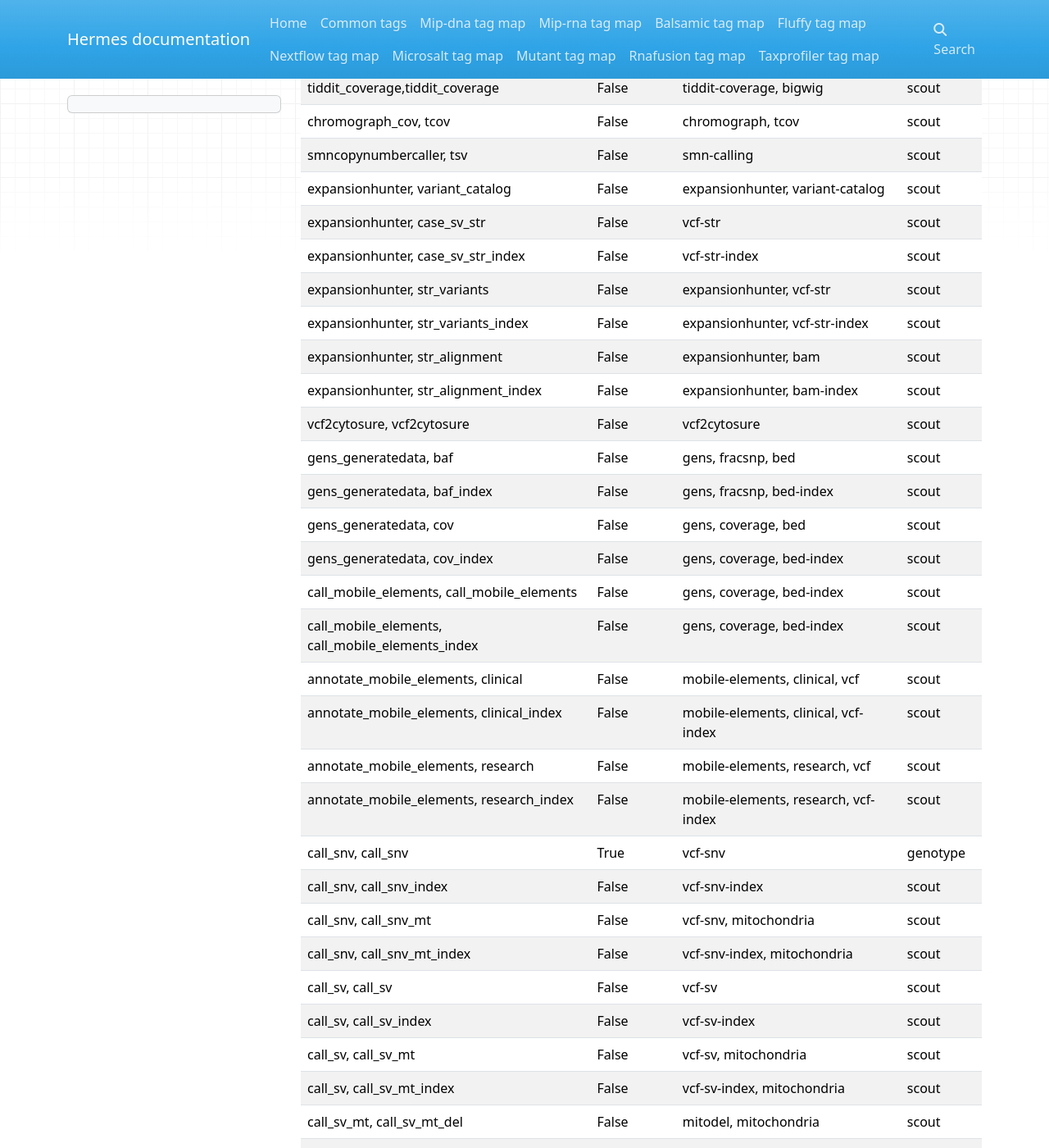
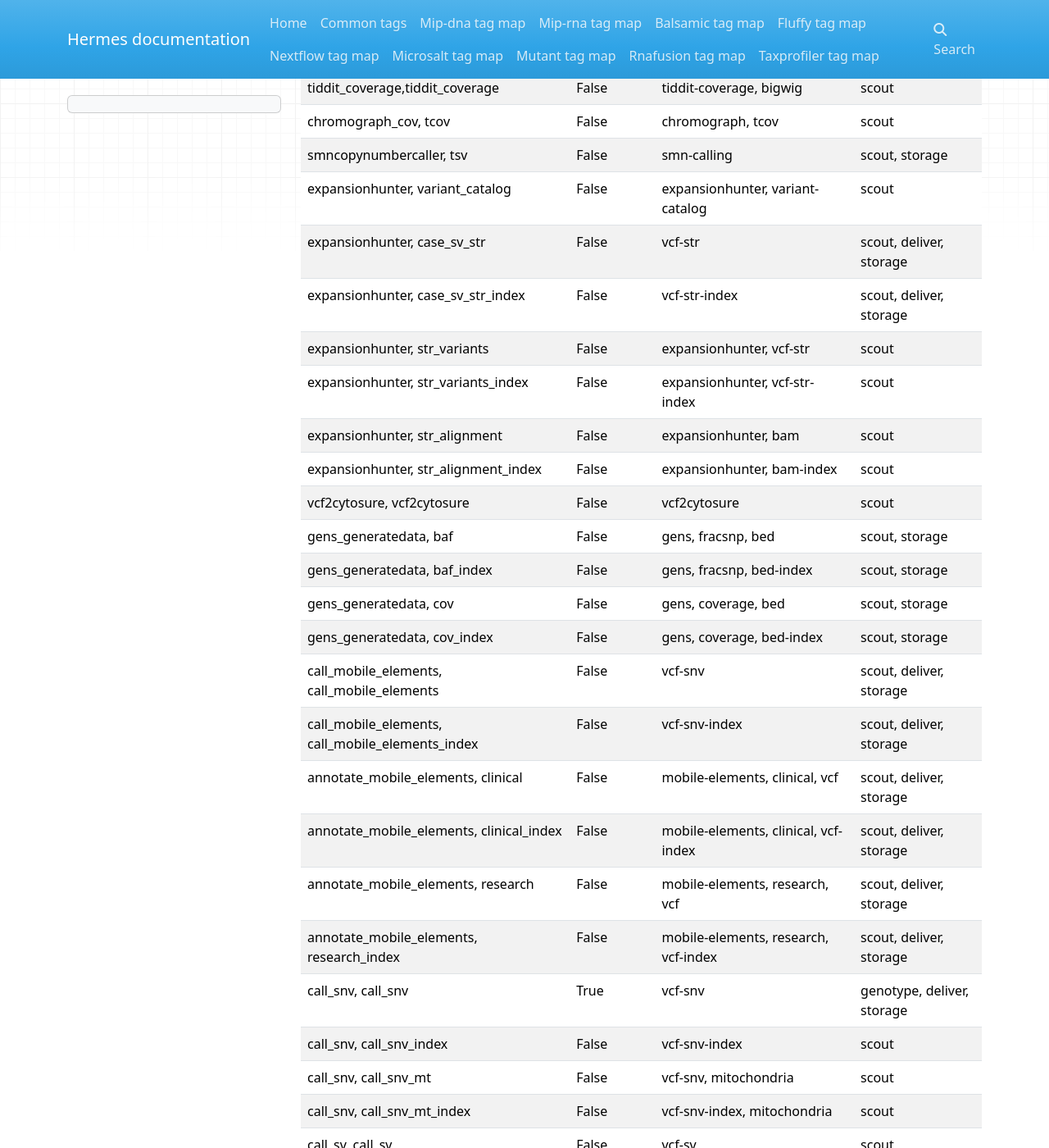
Before and after one commit to Clinical-Genomics/hermes, an MkDocs documentation site: the page built from docs/raredisease_map.md, in a window 1280 px wide and 1400 px high, scrolled down 234 px. Shown: the whole window at 82% size. Built offline with MkDocs 1.6.1, drawn with Linux system fonts in a browser that asks for light colours; nearby versions of some CDN libraries; some of the changed text lies outside the part shown.

Commit message:
add long-term storage and clinical delivery tags corresponding to mip

```diff
--- a/docs/raredisease_map.md
+++ b/docs/raredisease_map.md
@@ -6,26 +6,26 @@
 | alignment, alignment_mt_index                     | False       | cram-mt                                 | scout        |
 | tiddit_coverage,tiddit_coverage                   | False       | tiddit-coverage, bigwig                 | scout        |
 | chromograph_cov, tcov                             | False       | chromograph, tcov                       | scout        |
-| smncopynumbercaller, tsv                          | False       | smn-calling                             | scout        |
+| smncopynumbercaller, tsv                          | False       | smn-calling                             | scout, storage        |
 | expansionhunter, variant_catalog                  | False       | expansionhunter, variant-catalog        | scout        |
-| expansionhunter, case_sv_str                      | False       | vcf-str                                 | scout        |
-| expansionhunter, case_sv_str_index                | False       | vcf-str-index                           | scout        |
+| expansionhunter, case_sv_str                      | False       | vcf-str                                 | scout, deliver, storage        |
+| expansionhunter, case_sv_str_index                | False       | vcf-str-index                           | scout, deliver, storage        |
 | expansionhunter, str_variants                     | False       | expansionhunter, vcf-str                | scout        |
 | expansionhunter, str_variants_index               | False       | expansionhunter, vcf-str-index          | scout        |
 | expansionhunter, str_alignment                    | False       | expansionhunter, bam                    | scout        |
 | expansionhunter, str_alignment_index              | False       | expansionhunter, bam-index              | scout        |
 | vcf2cytosure, vcf2cytosure                        | False       | vcf2cytosure                            | scout        |
-| gens_generatedata, baf                            | False       | gens, fracsnp, bed                      | scout        |
-| gens_generatedata, baf_index                      | False       | gens, fracsnp, bed-index                | scout        |
-| gens_generatedata, cov                            | False       | gens, coverage, bed                     | scout        |
-| gens_generatedata, cov_index                      | False       | gens, coverage, bed-index               | scout        |
-| call_mobile_elements, call_mobile_elements        | False       | gens, coverage, bed-index               | scout        |
-| call_mobile_elements, call_mobile_elements_index  | False       | gens, coverage, bed-index               | scout        |
-| annotate_mobile_elements, clinical                | False       | mobile-elements, clinical, vcf          | scout        |
-| annotate_mobile_elements, clinical_index          | False       | mobile-elements, clinical, vcf-index    | scout        |
-| annotate_mobile_elements, research                | False       | mobile-elements, research, vcf          | scout        |
-| annotate_mobile_elements, research_index          | False       | mobile-elements, research, vcf-index    | scout        |
-| call_snv, call_snv                                | True        | vcf-snv                                 | genotype     |
+| gens_generatedata, baf                            | False       | gens, fracsnp, bed                      | scout, storage        |
+| gens_generatedata, baf_index                      | False       | gens, fracsnp, bed-index                | scout, storage        |
+| gens_generatedata, cov                            | False       | gens, coverage, bed                     | scout, storage        |
+| gens_generatedata, cov_index                      | False       | gens, coverage, bed-index               | scout, storage        |
+| call_mobile_elements, call_mobile_elements        | False       | vcf-snv                                 | scout, deliver, storage        |
+| call_mobile_elements, call_mobile_elements_index  | False       | vcf-snv-index                           | scout, deliver, storage        |
+| annotate_mobile_elements, clinical                | False       | mobile-elements, clinical, vcf          | scout, deliver, storage        |
+| annotate_mobile_elements, clinical_index          | False       | mobile-elements, clinical, vcf-index    | scout, deliver, storage        |
+| annotate_mobile_elements, research                | False       | mobile-elements, research, vcf          | scout, deliver, storage        |
+| annotate_mobile_elements, research_index          | False       | mobile-elements, research, vcf-index    | scout, deliver, storage        |
+| call_snv, call_snv                                | True        | vcf-snv                                 | genotype, deliver, storage     |
 | call_snv, call_snv_index                          | False       | vcf-snv-index                           | scout        |
 | call_snv, call_snv_mt                             | False       | vcf-snv, mitochondria                   | scout        |
 | call_snv, call_snv_mt_index                       | False       | vcf-snv-index, mitochondria             | scout        |
@@ -39,18 +39,18 @@
 | call_sv_mt, eklipse_genes                         | False       | eklipse-genes, mitochondria             | scout        |
 | annotate_sv, svdbquery                            | False       | svdbquery, vcf                          | scout        |
 | annotate_sv, svdbquery_index                      | False       | svdbquery, vcf-index                    | scout        |
-| rank_and_filter, snv_clinical                     | True        | vcf-snv-clinical                        | scout        |
-| rank_and_filter, snv_clinical_index               | True        | vcf-snv-clinical-index                  | scout        |
-| rank_and_filter, snv_research                     | True        | vcf-snv-research                        | scout        |
-| rank_and_filter, snv_research_index               | True        | vcf-snv-research-index                  | scout        |
-| rank_and_filter, sv_clinical                      | True        | vcf-sv-clinical                         | scout        |
-| rank_and_filter, sv_clinical_index                | True        | vcf-sv-clinical-index                   | scout        |
-| rank_and_filter, sv_research                      | True        | vcf-sv-research                         | scout        |
-| rank_and_filter, sv_research_index                | True        | vcf-sv-research-index                   | scout        |
-| rank_and_filter, mt_clinical                      | True        | vcf-sv-clinical, mitochondria           | scout        |
-| rank_and_filter, mt_clinical_index                | True        | vcf-sv-clinical-index, mitochondria     | scout        |
-| rank_and_filter, mt_research                      | True        | vcf-sv-research, mitochondria           | scout        |
-| rank_and_filter, mt_research_index                | True        | vcf-sv-research-index, mitochondria     | scout        |
+| rank_and_filter, snv_clinical                     | True        | vcf-snv-clinical                        | scout, deliver, storage        |
+| rank_and_filter, snv_clinical_index               | True        | vcf-snv-clinical-index                  | scout, deliver, storage        |
+| rank_and_filter, snv_research                     | True        | vcf-snv-research                        | scout, deliver, storage        |
+| rank_and_filter, snv_research_index               | True        | vcf-snv-research-index                  | scout, deliver, storage        |
+| rank_and_filter, sv_clinical                      | True        | vcf-sv-clinical                         | scout, deliver, storage        |
+| rank_and_filter, sv_clinical_index                | True        | vcf-sv-clinical-index                   | scout, deliver, storage        |
+| rank_and_filter, sv_research                      | True        | vcf-sv-research                         | scout, deliver, storage        |
+| rank_and_filter, sv_research_index                | True        | vcf-sv-research-index                   | scout, deliver, storage        |
+| rank_and_filter, mt_clinical                      | True        | vcf-sv-clinical, mitochondria           | scout, deliver, storage        |
+| rank_and_filter, mt_clinical_index                | True        | vcf-sv-clinical-index, mitochondria     | scout, deliver, storage        |
+| rank_and_filter, mt_research                      | True        | vcf-sv-research, mitochondria           | scout, deliver, storage        |
+| rank_and_filter, mt_research_index                | True        | vcf-sv-research-index, mitochondria     | scout, deliver, storage        |
 | ngsbits_samplegender, ngsbits_samplegender        | True        | ngsbits                                 | scout        |
 | peddy, peddy                                      | True        | peddy, ped                              | audit, scout |
 | ped_check, peddy_ar                               | True        | peddy, ped-check                        | audit, scout |
@@ -64,8 +64,8 @@
 | annotate_snv_mt, halogrep                         | False       | halogrep                                | scout        |
 | chromograph_rhoviz, autozyg                       | False       | chromograph, autozyg                    | scout        |
 | chromograph_upd, regions                          | False       | chromograph, upd, regions               | scout        |
-| multiqc, html                                     | True        | multiqc-html                            | scout        |
-| multiqc, json                                     | True        | multiqc-json                            | storage      |
+| multiqc, html                                     | True        | multiqc-html                            | scout, deliver, storage        |
+| multiqc, json                                     | True        | multiqc-json                            | deliver, storage      |
 | multiqc, multiqc-mosdepth-covdist                 | True        | qc-metrics, multiqc, mosdepth-covdist   | janus        |
 | multiqc, multiqc-mosdepth-cumcov                  | True        | qc-metrics, multiqc, mosdepth-cumcov    | janus        |
 | multiqc, multiqc-mosdepth-perchrom                | True        | qc-metrics, multiqc, mosdepth-perchrom  | janus        |
```
Also changed, not shown: 2 other files.
